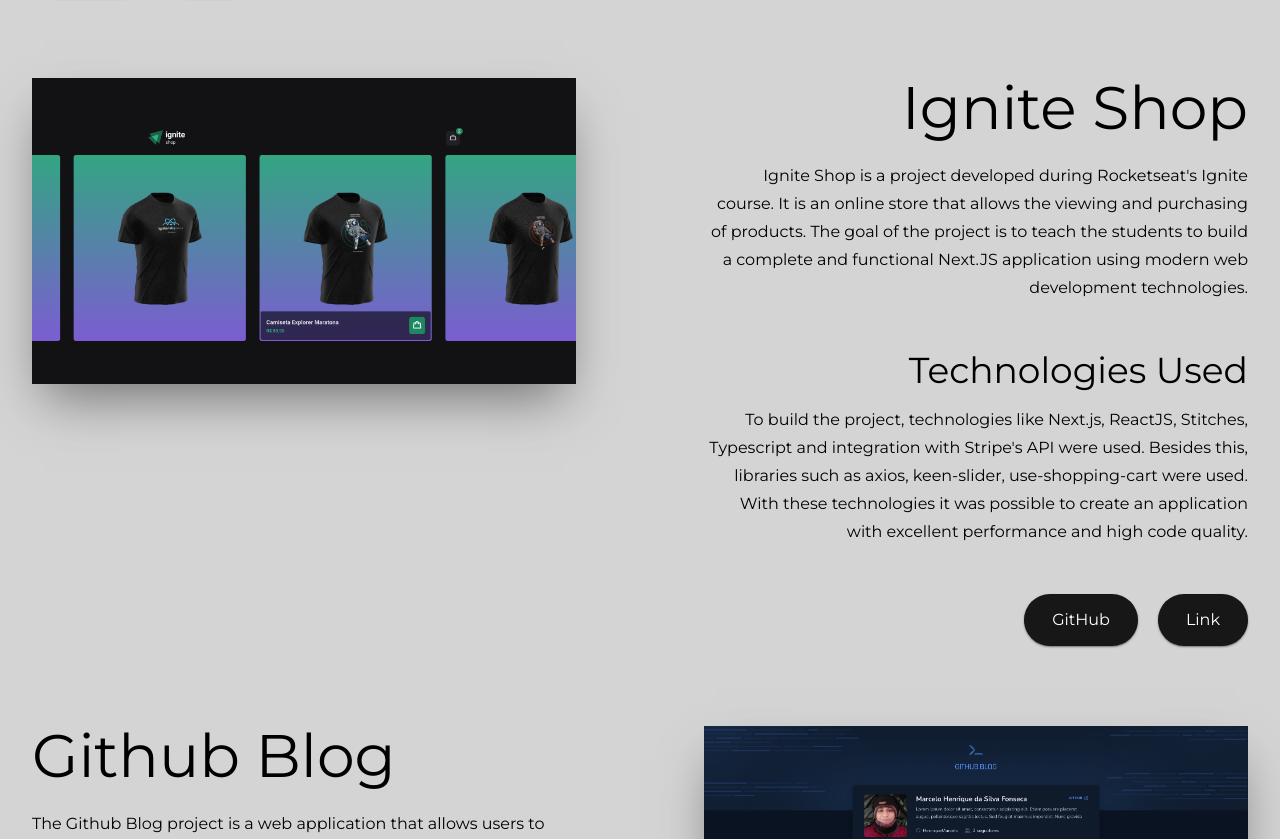
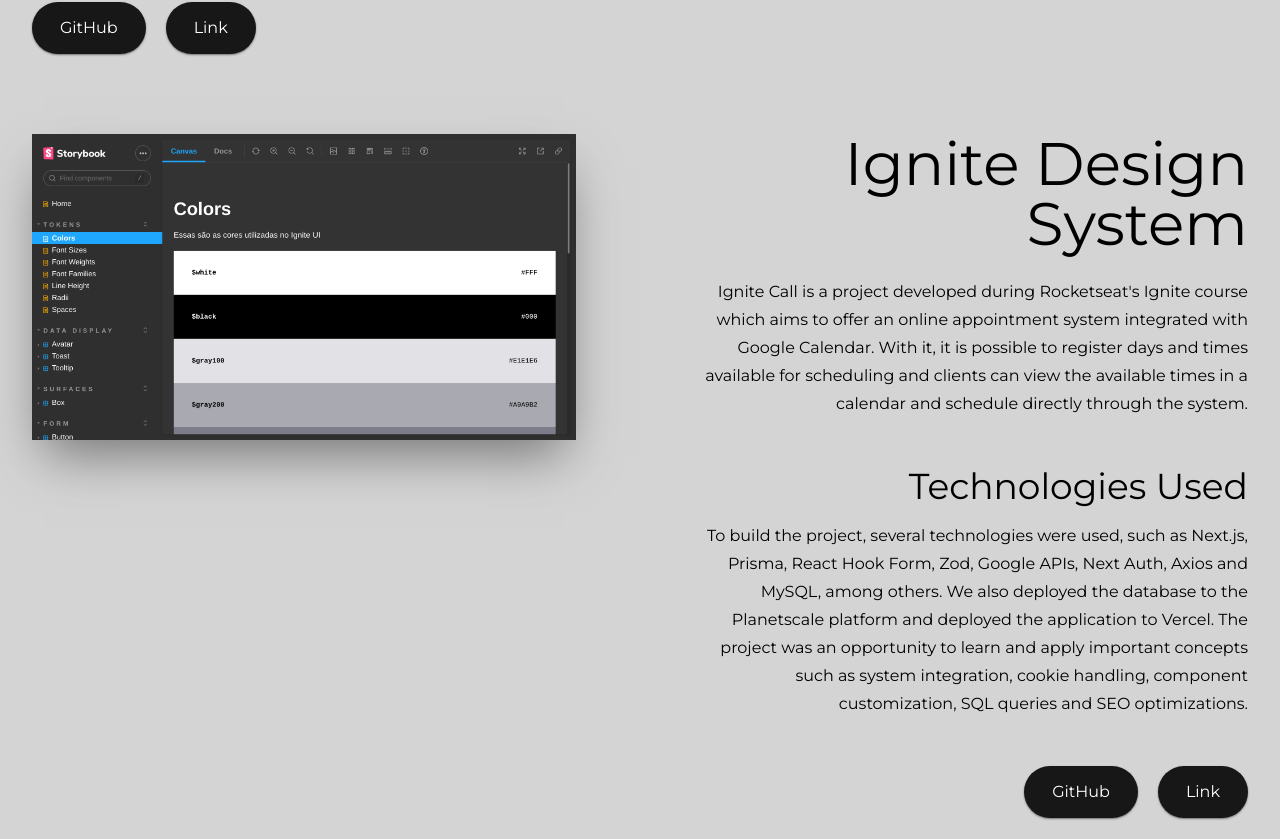
Before and after one commit to HenriqueMarcelo/portfolio, a React (Vite) app: page / in a window 1280 px wide. Shown: the part 1917-2756 px from the top of the page. Built offline with nearby package versions, Linux system fonts and the light colour scheme.

Commit message:
feat: adding project Ignite Design System

```diff
--- a/src/projects/index.ts
+++ b/src/projects/index.ts
@@ -16,6 +16,7 @@
 import imageIgniteShop from '../assets/projects/ignite_shop.png'
 import imageIgniteTimer from '../assets/projects/ignite_timer.png'
 import imageIgniteCall from '../assets/projects/ignite_call.png'
+import imageIgniteDesignSystem from '../assets/projects/ignite_design_system.png'
 import imageTodoList from '../assets/projects/todo_list.png'
 
 export interface ProjectI18nType {
@@ -43,17 +44,37 @@
       description:
         "Ignite Call is a project developed during Rocketseat's Ignite course which aims to offer an online appointment system integrated with Google Calendar. With it, it is possible to register days and times available for scheduling and clients can view the available times in a calendar and schedule directly through the system.",
       technologies:
-        'To build the project, several technologies were used, such as Next.js, Prisma, React Hook Form, Zod, Google APIs, Next Auth, Axios and MySQL, among others. We also deployed the database to the Planetscale platform and deployed the application to Vercel. The project was an opportunity to learn and apply important concepts such as system integration, cookie handling, component customization, SQL queries and SEO optimizations.',
+        'To build the project, several technologies were used, such as Next.js, Prisma, React Hook Form, Zod, Google APIs, Next Auth, Axios and MySQL, among others. In addition, we use the Design System built previously (as you can see in the project below). We also deployed the database to the Planetscale platform and deployed the application to Vercel. The project was an opportunity to learn and apply important concepts such as system integration, cookie handling, component customization, SQL queries and SEO optimizations.',
     },
     ptBR: {
       description:
         'Ignite Call é um projeto desenvolvido durante o curso Ignite da Rocketseat que tem como objetivo oferecer um sistema de agendamentos online integrado ao Google Agenda. Com ele, é possível cadastrar dias e horários disponíveis para agendamento e os clientes podem visualizar os horários disponíveis em um calendário e fazer o agendamento diretamente pelo sistema.',
       technologies:
-        'Para a construção do projeto, foram utilizadas diversas tecnologias, como Next.js, Prisma, React Hook Form, Zod, Google APIs, Next Auth, Axios e MySQL, entre outras. Também foi realizado o deploy do banco de dados para a plataforma Planetscale e o deploy da aplicação para o  Vercel. O projeto foi uma oportunidade de aprender e aplicar conceitos importantes como integração de sistemas, manipulação de cookies, customização de componentes, querys SQL e otimizações de SEO.',
+        'Para a construção do projeto, foram utilizadas diversas tecnologias, como Next.js, Prisma, React Hook Form, Zod, Google APIs, Next Auth, Axios e MySQL, entre outras. Além disso, utilizamos o próprio Design System construído anteriormente (como você pode ver no projeto abaixo). Também foi realizado o deploy do banco de dados para a plataforma Planetscale e o deploy da aplicação para o Vercel. O projeto foi uma oportunidade de aprender e aplicar conceitos importantes como integração de sistemas, manipulação de cookies, customização de componentes, querys SQL e otimizações de SEO.',
     },
     image: imageIgniteCall,
     github: 'https://github.com/HenriqueMarcelo/ignite-call',
     url: 'https://ignite-call-alpha.vercel.app/',
+    category: 'react',
+  },
+  {
+    id: 111,
+    title: 'Ignite Design System',
+    enUS: {
+      description:
+        "Ignite Call is a project developed during Rocketseat's Ignite course which aims to offer an online appointment system integrated with Google Calendar. With it, it is possible to register days and times available for scheduling and clients can view the available times in a calendar and schedule directly through the system.",
+      technologies:
+        'To build the project, several technologies were used, such as Next.js, Prisma, React Hook Form, Zod, Google APIs, Next Auth, Axios and MySQL, among others. We also deployed the database to the Planetscale platform and deployed the application to Vercel. The project was an opportunity to learn and apply important concepts such as system integration, cookie handling, component customization, SQL queries and SEO optimizations.',
+    },
+    ptBR: {
+      description:
+        'O projeto Ignite Design System é um conjunto completo de ferramentas de Design System construído dentro do curso Ignite da Rocketseat. Ele é composto de três pacotes, cada um com sua própria funcionalidade específica. O pacote de tokens exporta valores, cores e outras informações compartilhadas. O pacote de componentes exporta componentes React. Por fim, o pacote de documentação contém uma documentação completa que explica como utilizar e mostra exemplos dos componentes do design system.',
+      technologies:
+        'Na construção do Ignite Design System foram utilizadas diversas tecnologias de ponta, incluindo React, Typescript, Stitches, Phosphor Icons e Radix. Além disso, foram utilizadas ferramentas como turborepo e changesets para gerenciar várias dependências em um único repositório e garantir que cada pacote esteja sincronizado com as versões mais recentes. O projeto também foi enviado para o NPM e Github Pages, utilizando o Github Actions.',
+    },
+    image: imageIgniteDesignSystem,
+    github: 'https://github.com/HenriqueMarcelo/ignite-design-system',
+    url: 'https://henriquemarcelo.github.io/ignite-design-system/',
     category: 'react',
   },
   {
```
Also changed, not shown: src/assets/projects/ignite_design_system.png (added).
